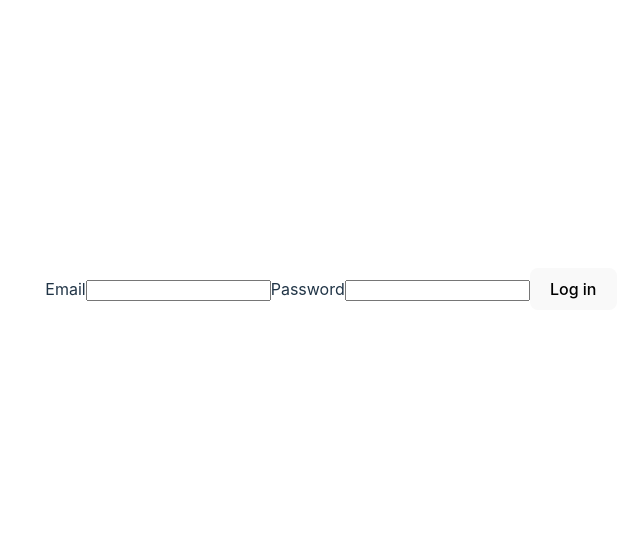
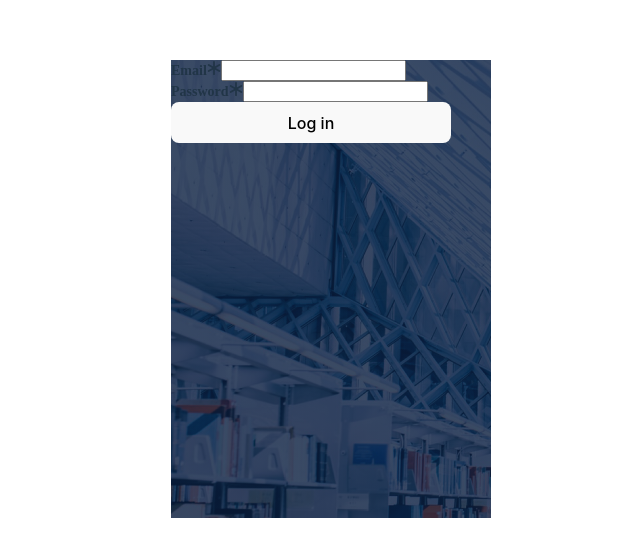
Before and after one commit to LesyaKot/BookRead, a React (Vite) app: page /login in a window 1280 px wide. Shown: the part 111-668 px from the top of the page, without its empty margins (309-949 px from the left). Built offline with nearby package versions, Linux system fonts and the light colour scheme.

Commit message:
fixregister/login operations, add css

```diff
--- a/package.json
+++ b/package.json
@@ -20,6 +20,7 @@
     "react-icons": "^5.4.0",
     "react-redux": "^9.2.0",
     "react-router-dom": "^7.1.3",
+    "react-toastify": "^11.0.3",
     "redux-persist": "^6.0.0",
     "yup": "^1.6.1"
   },
--- a/src/components/LogInForm/LogInForm.jsx
+++ b/src/components/LogInForm/LogInForm.jsx
@@ -2,6 +2,7 @@ import { useDispatch } from "react-redux";
 import { logIn } from "../../redux/auth/operations";
 import { Formik, Form, Field, ErrorMessage } from "formik";
 import * as Yup from "yup";
+import { BsAsterisk } from "react-icons/bs";
 import css from "./LogInForm.module.css";
 
 export default function LogInForm() {
@@ -22,6 +23,7 @@ export default function LogInForm() {
   });
 
   return (
+    <div  className={css.wrap}>
     <Formik
       initialValues={{
         email: "",
@@ -32,7 +34,7 @@ export default function LogInForm() {
     >
       <Form className={css.form} autoComplete="off">
         <label className={css.label}>
-          Email
+          Email<BsAsterisk />
           <Field className={css.input} type="email" name="email" />
           <ErrorMessage
             name="email"
@@ -41,7 +43,7 @@ export default function LogInForm() {
           />
         </label>
         <label className={css.label}>
-          Password
+          Password<BsAsterisk />
           <Field className={css.input} type="password" name="password" />
           <ErrorMessage
             name="password"
@@ -54,5 +56,7 @@ export default function LogInForm() {
         </button>
       </Form>
     </Formik>
+    </div>
   );
+
 }
--- a/src/components/LogInForm/LogInForm.module.css
+++ b/src/components/LogInForm/LogInForm.module.css
@@ -1,3 +1,23 @@
-.form{
-    background-image: ;
+.wrap {
+  background: #091e3fcc;
+  background-image: linear-gradient(#091e3fcc, #091e3fcc), url(/public/pic.png);
+  background-repeat: no-repeat;
+  background-size: cover;
+  width: 320px;
+  height: 458px;
 }
+.form {
+  width: 280px;
+  height: 334px;
+  display: flex;
+  flex-direction: column;
+}
+.label{
+    font-family: Montserrat;
+font-size: 14px;
+font-weight: 600;
+line-height: 17.07px;
+text-align: left;
+
+
+}
--- a/src/components/RegisterForm/RegisterForm.jsx
+++ b/src/components/RegisterForm/RegisterForm.jsx
@@ -3,15 +3,25 @@ import { register } from "../../redux/auth/operations";
 import { Formik, Form, Field, ErrorMessage } from "formik";
 import * as Yup from "yup";
 import css from "./RegisterForm.module.css";
+import { toast, ToastContainer } from "react-toastify";
+import "react-toastify/dist/ReactToastify.css";
 
 export default function RegisterForm() {
   const dispatch = useDispatch();
 
-  const handleSubmit = (values, actions) => {
-    dispatch(register(values));
+  const handleSubmit = async (values, actions) => {
+    const userData = { ...values };
+    delete userData.confirmPassword;
+
+    try {
+      const result = await dispatch(register(userData)).unwrap();
+      toast.success(`Користувач ${result.user.name} успішно зареєстрований!`);
       actions.resetForm();
+    } catch (error) {
+      console.error(error);
+      toast.error("Не вдалося зареєструвати користувача. Спробуйте ще раз.");
+    }
   };
-
 
   const validationSchema = Yup.object({
     name: Yup.string()
@@ -29,6 +39,7 @@ export default function RegisterForm() {
   });
 
   return (
+    <>
       <Formik
         initialValues={{
           name: "",
@@ -85,5 +96,8 @@ export default function RegisterForm() {
           </button>
         </Form>
       </Formik>
+
+      <ToastContainer position="top-center" autoClose={3000} />
+    </>
   );
 }
--- a/src/pages/Library.jsx
+++ b/src/pages/Library.jsx
@@ -0,0 +1,6 @@
+
+export default function Library(){
+    return(
+        <>Library</>
+    )
+}
--- a/src/redux/auth/operations.js
+++ b/src/redux/auth/operations.js
@@ -1,7 +1,7 @@
 import axios from "axios";
 import { createAsyncThunk } from "@reduxjs/toolkit";
 
-axios.defaults.baseURL = "https://bookread-backend.goit.global/api-docs";
+axios.defaults.baseURL = "https://bookread-backend.goit.global/";
 
 const setAuthHeader = (token) => {
   axios.defaults.headers.common.Authorization = `Bearer ${token}`;
@@ -11,20 +11,26 @@ const clearAuthHeader = () => {
   axios.defaults.headers.common.Authorization = "";
 };
 
-// dana1@gmail.com
+// dana1111@gmail.com
 
 export const register = createAsyncThunk(
   "auth/register",
   async (newUser, thunkAPI) => {
     try {
-      const response = await axios.post("/register", newUser);
+      const response = await axios.post("/auth/register", newUser, {
+        headers: {
+          "Content-Type": "application/json",
+        },
+      });
+
       setAuthHeader(response.data.token);
 
       console.log(response.data);
 
       return response.data;
     } catch (error) {
-      return thunkAPI.rejectWithValue(error.message);
+      console.error("error:", error.response?.data || error.message);
+      return thunkAPI.rejectWithValue(error.response?.data || error.message);
     }
   }
 );
@@ -33,7 +39,7 @@ export const logIn = createAsyncThunk(
   "auth/login",
   async (userInfo, thunkAPI) => {
     try {
-      const response = await axios.post("/login", userInfo);
+      const response = await axios.post("/auth/login", userInfo);
       setAuthHeader(response.data.token);
       return response.data;
     } catch (error) {
@@ -44,13 +50,12 @@ export const logIn = createAsyncThunk(
 
 export const logOut = createAsyncThunk("auth/logout", async (_, thunkAPI) => {
   try {
-    await axios.post("/logout");
+    await axios.post("/auth/logout");
     clearAuthHeader();
   } catch (error) {
     return thunkAPI.rejectWithValue(error.message);
   }
 });
-
 
 export const refreshUser = createAsyncThunk(
   "auth/refresh",
@@ -58,7 +63,7 @@ export const refreshUser = createAsyncThunk(
     const reduxState = thunkAPI.getState();
     setAuthHeader(reduxState.auth.token);
 
-    const response = await axios.get("/current");
+    const response = await axios.get("auth/current");
     return response.data;
   },
   {
```
Also changed, not shown: 1 other file (tests, documents, lock files or other folders). Lines whose indentation alone changed are shown as unchanged.
